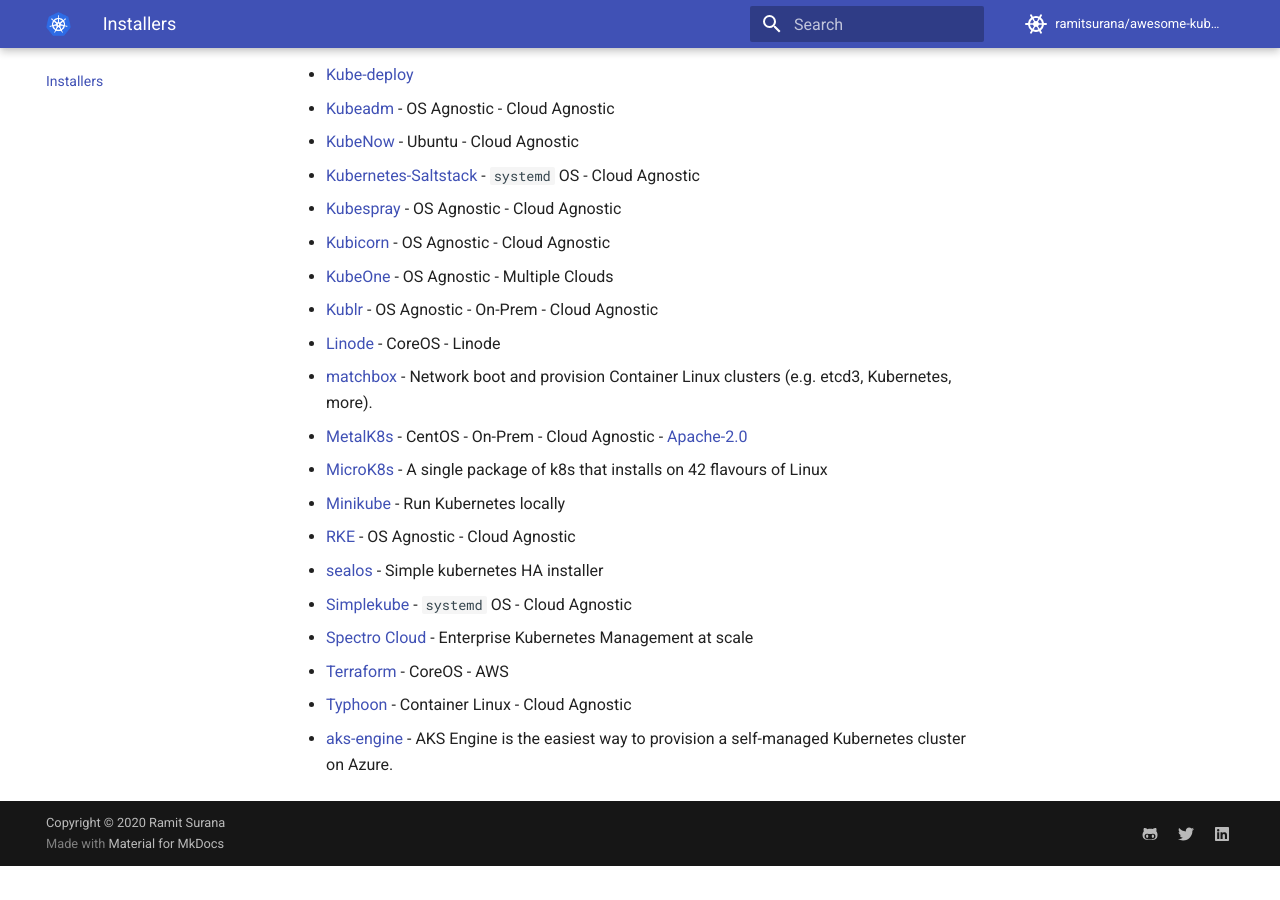
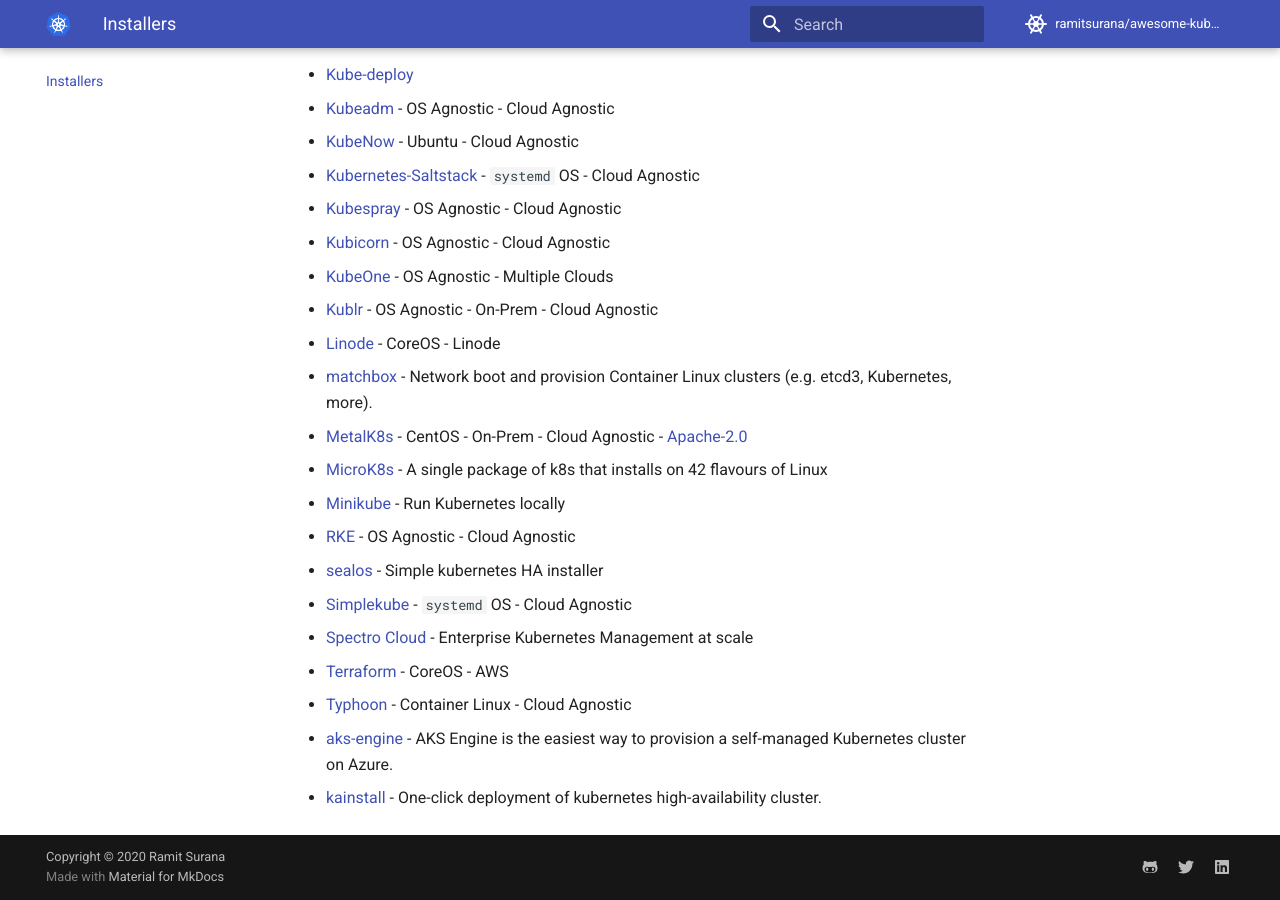
Before and after one commit to ramitsurana/awesome-kubernetes, an MkDocs documentation site: the page built from docs/installers/installers.md, in a window 1280 px wide and 900 px high, scrolled down 831 px. Built offline with MkDocs 1.6.1 and Material for MkDocs 9.7.7, drawn with Linux system fonts in a browser that asks for light colours; comment, search, counter and statistics services are not loaded; before the commit the page ends 1697 px from its top, so only the background shows below that.

Commit message:
add kainstall in installers section

```diff
--- a/docs/installers/installers.md
+++ b/docs/installers/installers.md
@@ -38,3 +38,4 @@ Installers
 * [Terraform](https://github.com/kz8s/tack) - CoreOS - AWS
 * [Typhoon](https://typhoon.psdn.io/) - Container Linux - Cloud Agnostic
 * [aks-engine](https://github.com/Azure/aks-engine) - AKS Engine is the easiest way to provision a self-managed Kubernetes cluster on Azure.
+* [kainstall](https://github.com/lework/kainstall) - One-click deployment of kubernetes high-availability cluster.
```
